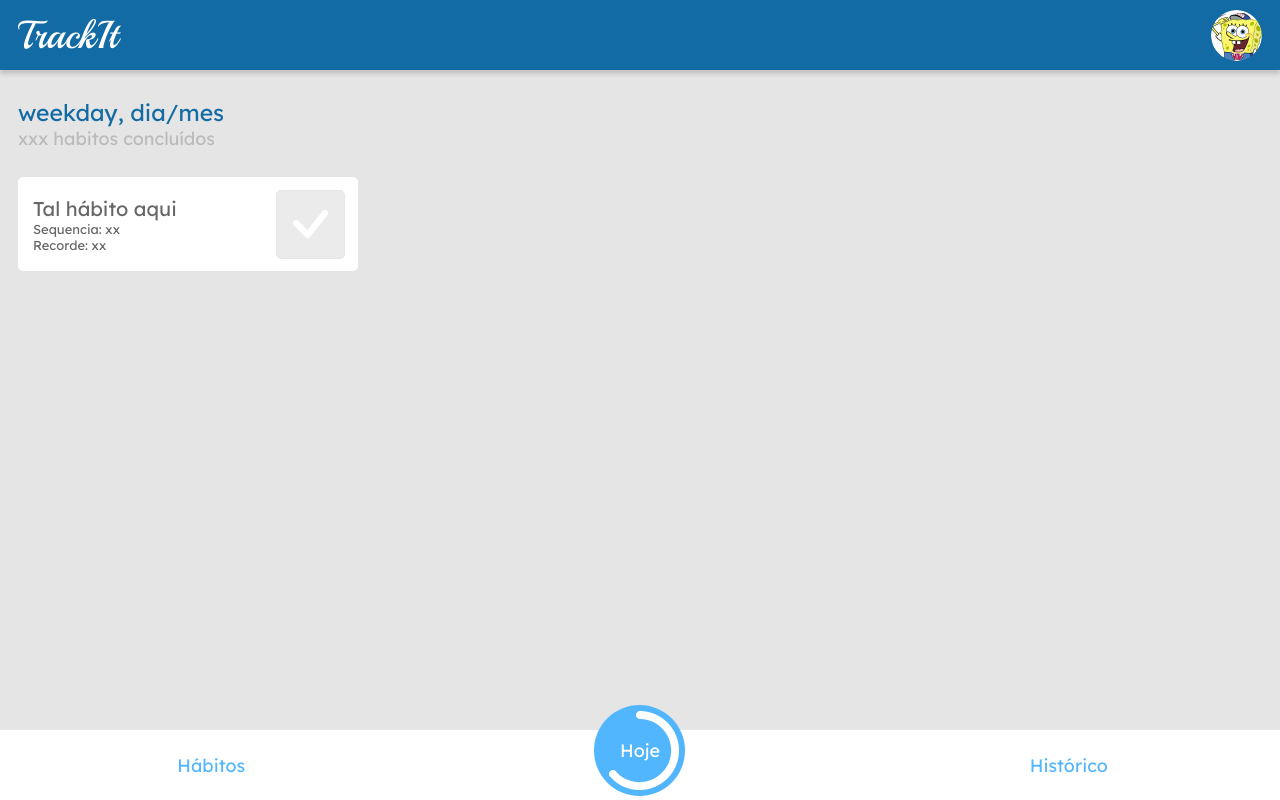
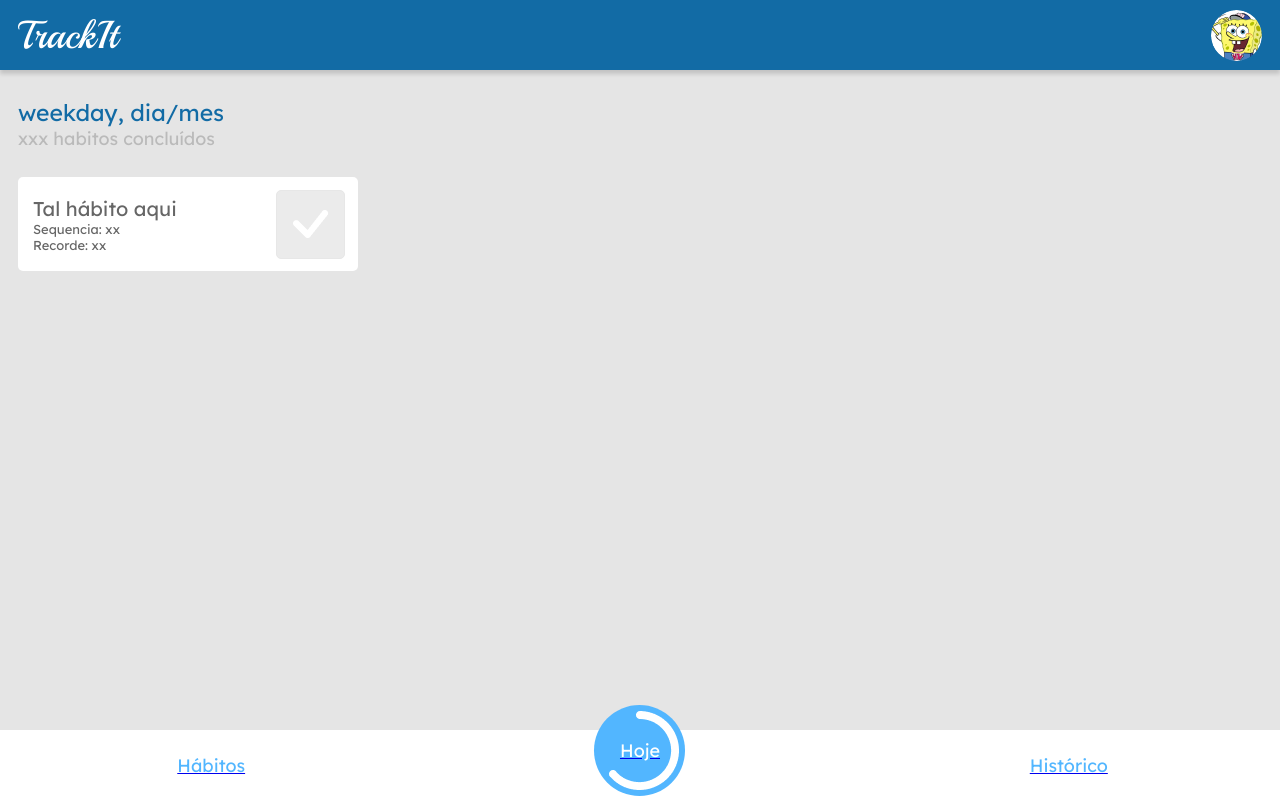
Before and after one commit to gabriel-chiavegatto/TrackIt, a React (Create React App) app: page /hoje in a window 1280 px wide. Built offline with nearby package versions, Linux system fonts and the light colour scheme.

Commit message:
footer linkado

```diff
--- a/src/components/main/Footer.jsx
+++ b/src/components/main/Footer.jsx
@@ -1,16 +1,17 @@
 import styled from 'styled-components';
 import DetalheButton from '../../assets/images/detalhe-button.png';
+import { Link } from 'react-router-dom';
 export default function Footer() {
     return (
         <Nav>
-            <p>Hábitos</p>
+            <div><Link to='/habitos'><p>Hábitos</p></Link></div>
             <ButtonHoje>
-                <article>
+                <Link to='/hoje'><article>
                     <p>Hoje</p>
                     <img src={DetalheButton} alt="." />
-                </article>
+                </article></Link>
             </ButtonHoje>
-            <p>Histórico</p>
+            <div><Link to='/historico'><p>Histórico</p></Link></div>
         </Nav>
     )
 }
@@ -31,10 +32,15 @@ const Nav = styled.footer`
         font-size: 17.976px;
         line-height: 22px;
         color: #52B6FF;
+        text-align: center;
+    }
+    div{
+        width: 33%;
+        display: flex;
+        justify-content: center;
     }
 `;
 const ButtonHoje = styled.div`
-    width: 33%;
     display: flex;
     justify-content: center;
     article{
```
